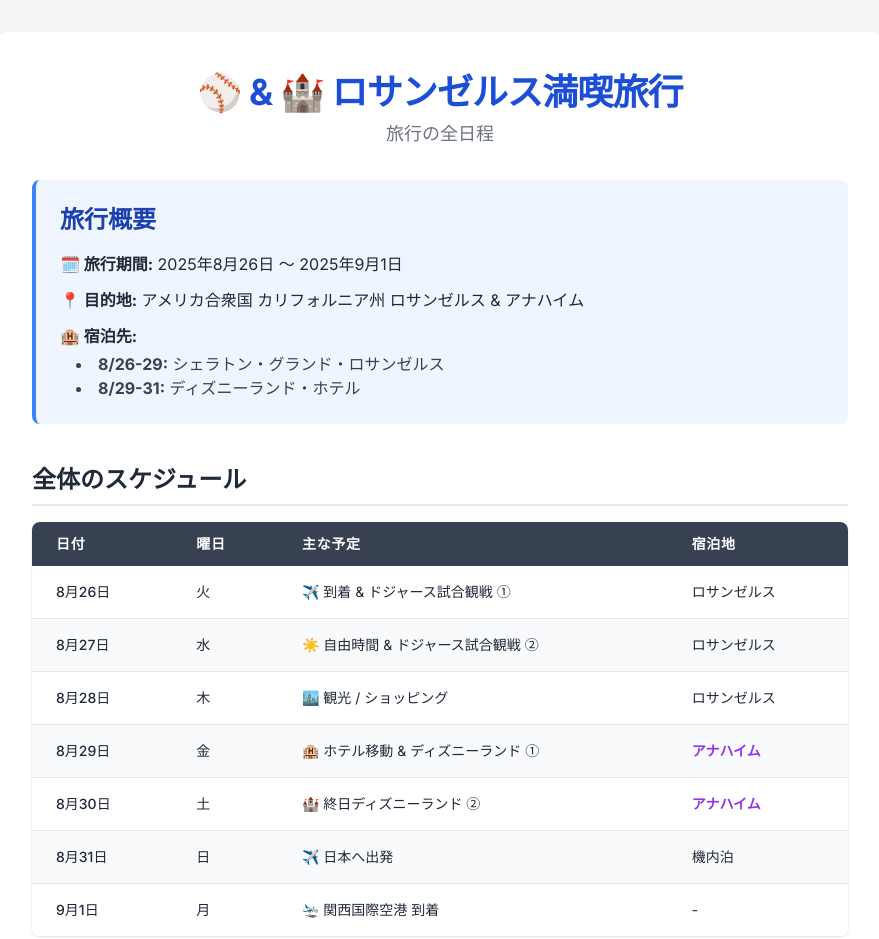
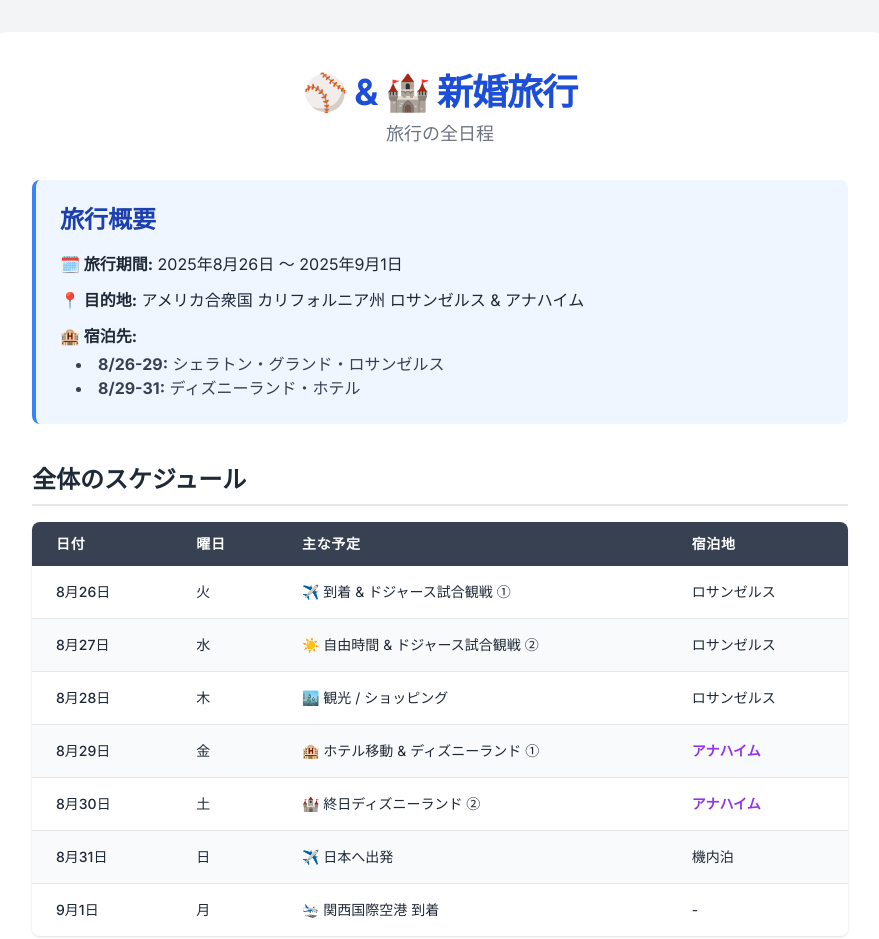
Before and after one commit to hoge-vOx-6720-40/hoge.vox.6720-40, a plain HTML site: page index.html in a window 1280 px wide. Shown: the top 939 px of the page, without its empty margins (200-1079 px from the left). Drawn offline with nearby package versions, Linux system fonts and the light colour scheme.

Commit message:
Update index.html

```diff
--- a/index.html
+++ b/index.html
@@ -24,7 +24,7 @@
     <div class="max-w-4xl mx-auto bg-white rounded-2xl shadow-lg p-6 sm:p-8 md:p-10">
         <!-- ヘッダーセクション -->
         <header class="text-center mb-8">
-            <h1 class="text-3xl sm:text-4xl font-bold text-blue-700 tracking-tight">⚾️ & 🏰 ロサンゼルス満喫旅行</h1>
+            <h1 class="text-3xl sm:text-4xl font-bold text-blue-700 tracking-tight">⚾️ & 🏰 新婚旅行</h1>
             <p class="text-lg text-gray-500 mt-2">旅行の全日程</p>
         </header>
 
```
